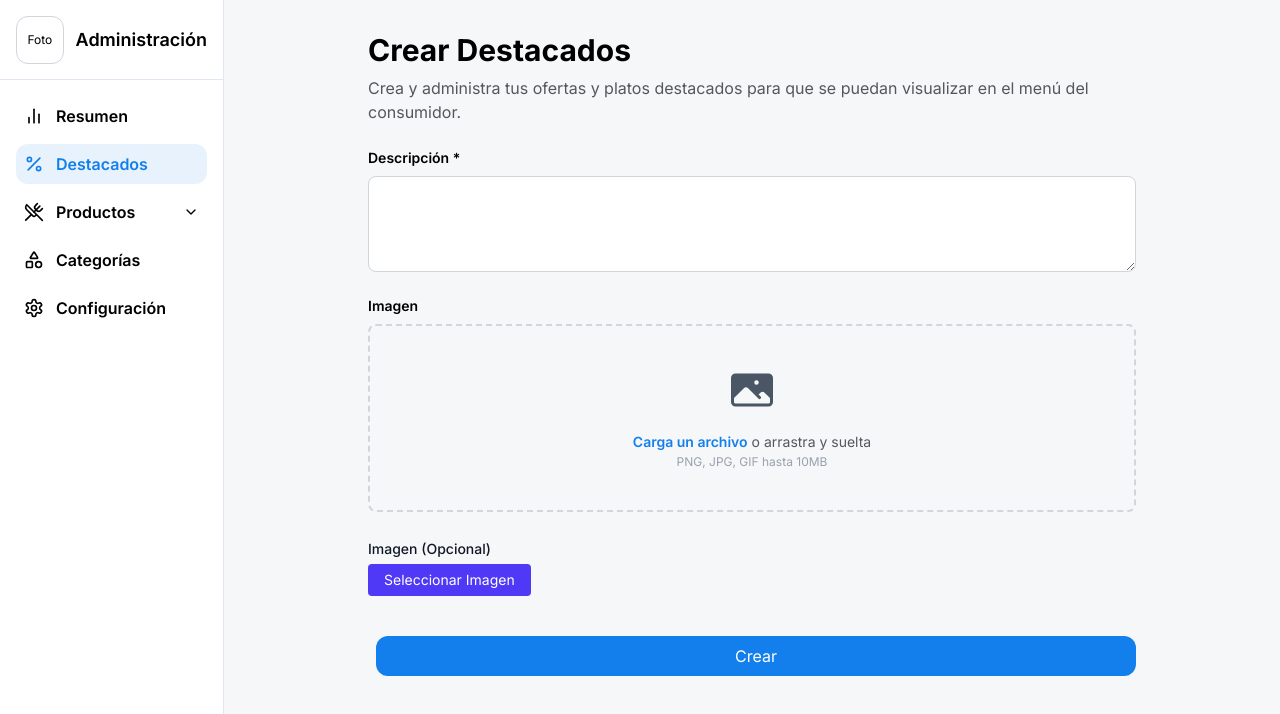
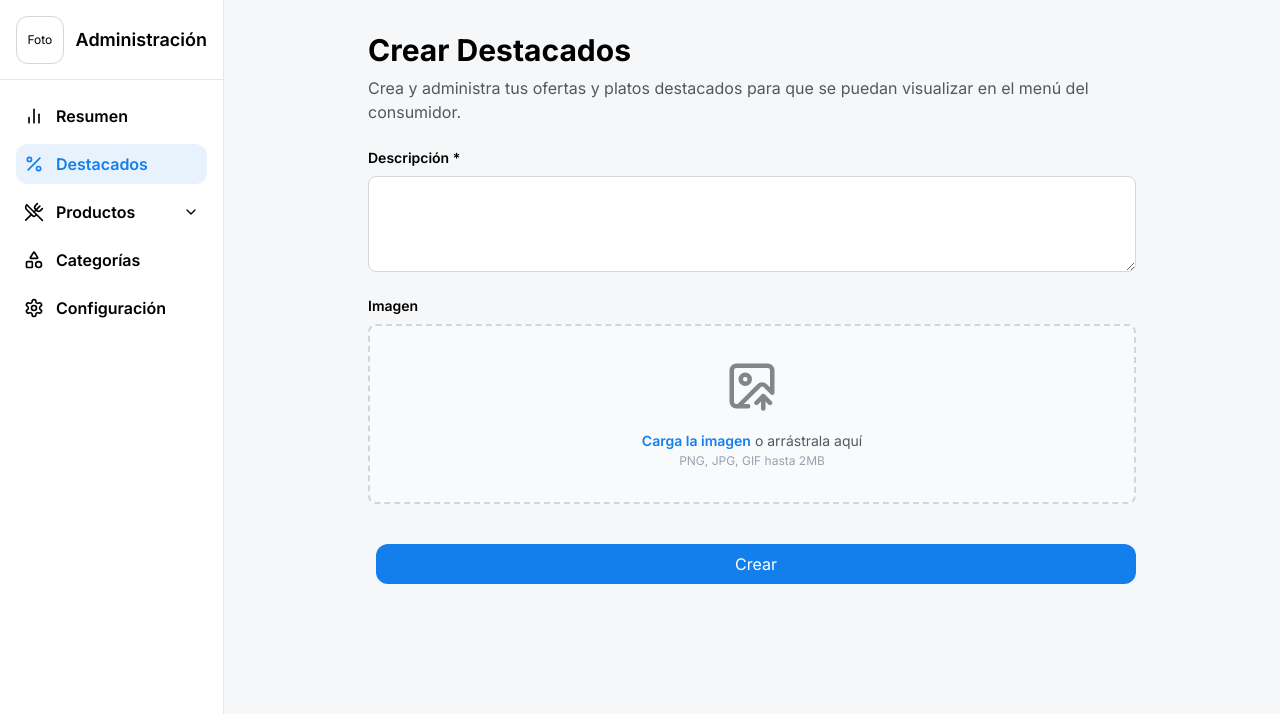
Before and after one commit to CristianTapia/dashboard, a Next.js app: page /dashboard/destacados in a window 1280 px wide. Shown: the top 714 px of the page. Built offline with nearby package versions, Linux system fonts and the light colour scheme.

Commit message:
Improving Image upload desing and adding preview

```diff
--- a/app/ui/Highlights.tsx
+++ b/app/ui/Highlights.tsx
@@ -1,4 +1,5 @@
-import ImageInput from "@/app/ui/Modals/ImageInput";
+import ImageUpload from "@/app/ui/ImageUpload";
+import { ImageUp } from "lucide-react";
 
 export default function Highlights() {
   return (
@@ -23,43 +24,13 @@ export default function Highlights() {
           />
         </div>
 
-        <div className="col-span-full">
-          <label className="block text-sm font-md font-semibold">Imagen</label>
-          <div className="mt-2 flex justify-center rounded-lg border-2 border-dashed border-[var(--color-border-box)] px-6 py-10">
-            <div className="text-center">
-              <svg
-                viewBox="0 0 24 24"
-                fill="currentColor"
-                data-slot="icon"
-                aria-hidden="true"
-                className="mx-auto size-12 text-gray-600"
-              >
-                <path
-                  d="M1.5 6a2.25 2.25 0 0 1 2.25-2.25h16.5A2.25 2.25 0 0 1 22.5 6v12a2.25 2.25 0 0 1-2.25 2.25H3.75A2.25 2.25 0 0 1 1.5 18V6ZM3 16.06V18c0 .414.336.75.75.75h16.5A.75.75 0 0 0 21 18v-1.94l-2.69-2.689a1.5 1.5 0 0 0-2.12 0l-.88.879.97.97a.75.75 0 1 1-1.06 1.06l-5.16-5.159a1.5 1.5 0 0 0-2.12 0L3 16.061Zm10.125-7.81a1.125 1.125 0 1 1 2.25 0 1.125 1.125 0 0 1-2.25 0Z"
-                  clip-rule="evenodd"
-                  fill-rule="evenodd"
-                />
-              </svg>
-              <div className="mt-4 flex text-sm/6 text-gray-400">
-                <label
-                  // for="file-upload"
-                  className="relative cursor-pointer rounded-md bg-transparent font-semibold text-[var(--color-txt-selected)] focus-within:outline-2 focus-within:outline-offset-2 hover:text-[var(--color-txt-selected/60)]"
-                >
-                  <span>Carga un archivo</span>
-                  <input id="file-upload" type="file" name="file-upload" className="sr-only" />
-                </label>
-                <p className="pl-1 text-[var(--color-txt-secondary)]">o arrastra y suelta</p>
-              </div>
-              <p className="text-xs text-gray-400">PNG, JPG, GIF hasta 10MB</p>
-            </div>
-          </div>
-        </div>
-
         {/* Imagen */}
-        <ImageInput />
+        <ImageUpload />
 
         {/* Send form button */}
-        <button className="p-2 bg-[var(--color-button-send)] text-white rounded-xl ml-2 cursor-pointer ">Crear</button>
+        <button type="button" className="p-2 bg-[var(--color-button-send)] text-white rounded-xl ml-2 cursor-pointer">
+          Crear
+        </button>
       </form>
     </div>
   );
--- /dev/null
+++ b/app/ui/ImageUpload.tsx
@@ -0,0 +1,189 @@
+"use client";
+
+import { useEffect, useId, useRef, useState } from "react";
+import Image from "next/image";
+import { ImageUp } from "lucide-react";
+
+type Props = {
+  onUploaded?: (path: string | null) => void;
+  onUploadingChange?: (v: boolean) => void;
+  initialPath?: string | null;
+};
+
+export default function ImageInput({ onUploaded, onUploadingChange, initialPath = null }: Props) {
+  const [imagePreview, setImagePreview] = useState<string | null>(null);
+  const [imagePath, setImagePath] = useState<string | null>(initialPath);
+  const [uploading, setUploading] = useState(false);
+
+  const inputId = useId();
+  const fileInputRef = useRef<HTMLInputElement | null>(null);
+
+  const setUploadingSafe = (v: boolean) => {
+    setUploading(v);
+    onUploadingChange?.(v);
+  };
+
+  async function fetchSigned(path: string) {
+    const r = await fetch(`/api/signed?path=${encodeURIComponent(path)}`);
+    const { url, error } = await r.json();
+    if (error) throw new Error(error);
+    setImagePreview(url);
+  }
+
+  async function uploadToServer(file: File) {
+    if (!file.type.startsWith("image/")) {
+      alert("Solo imagenes");
+      return;
+    }
+    if (file.size > 2 * 1024 * 1024) {
+      alert("Maximo 2MB");
+      return;
+    }
+
+    const fd = new FormData();
+    fd.append("file", file);
+
+    try {
+      setUploadingSafe(true);
+      const res = await fetch("/api/upload", { method: "POST", body: fd });
+      const json = await res.json();
+      if (!res.ok) throw new Error(json?.error || "Error subiendo imagen");
+
+      setImagePath(json.path);
+      onUploaded?.(json.path);
+      await fetchSigned(json.path);
+    } catch (e: any) {
+      console.error(e);
+      alert(e.message || "Error subiendo imagen");
+      setImagePath(null);
+      onUploaded?.(null);
+      setImagePreview(null);
+    } finally {
+      setUploadingSafe(false);
+    }
+  }
+
+  async function handleImageChange(e: React.ChangeEvent<HTMLInputElement>) {
+    const file = e.target.files?.[0];
+    if (!file) return;
+
+    const reader = new FileReader();
+    reader.onloadend = () => setImagePreview(reader.result as string);
+    reader.readAsDataURL(file);
+
+    await uploadToServer(file);
+  }
+
+  useEffect(() => {
+    if (!initialPath) {
+      setImagePath(null);
+      setImagePreview(null);
+      return;
+    }
+    setImagePath(initialPath);
+    fetchSigned(initialPath).catch(() => setImagePreview(null));
+  }, [initialPath]);
+
+  const clearImage = () => {
+    setImagePath(null);
+    setImagePreview(null);
+    onUploaded?.(null);
+    if (fileInputRef.current) fileInputRef.current.value = "";
+  };
+
+  return (
+    <div className="sm:col-span-4 pb-4">
+      {/* input único */}
+      <input
+        id={inputId}
+        ref={fileInputRef}
+        type="file"
+        name="imageUpload"
+        accept="image/*"
+        onChange={handleImageChange}
+        className="hidden"
+        disabled={uploading}
+      />
+
+      <div className="col-span-full">
+        <label className="block text-sm font-md font-semibold">Imagen</label>
+
+        {/* Marco con tamaño fijo */}
+        <div
+          className="
+            group mt-2 relative flex items-center justify-center
+            h-[180px] overflow-hidden rounded-lg
+            border-2 border-dashed border-[var(--color-border-box)]
+            bg-gray-50 dark:bg-neutral-900/30
+          "
+        >
+          {imagePreview ? (
+            <Image
+              src={imagePreview}
+              alt="Previsualización de la imagen"
+              fill
+              sizes="(max-width: 640px) 100vw, 640px"
+              className="object-contain"
+              unoptimized
+              priority={false}
+            />
+          ) : (
+            <div className="text-center px-6">
+              <ImageUp className="mx-auto" size={54} color="#82858a" />
+              <div className="mt-4 flex text-sm/6 text-gray-400">
+                <label
+                  htmlFor={inputId}
+                  className={`
+                    transition relative cursor-pointer rounded-md bg-transparent font-semibold
+                    text-[var(--color-txt-selected)] focus-within:outline-2 focus-within:outline-offset-2
+                    ${uploading ? "opacity-60 pointer-events-none" : "hover:text-[#61A7ED]"}
+                  `}
+                >
+                  <span>{uploading ? "Subiendo..." : "Carga la imagen"}</span>
+                </label>
+                <p className="pl-1 text-[var(--color-txt-secondary)]">o arrástrala aquí</p>
+              </div>
+              <p className="text-xs text-gray-400">PNG, JPG, GIF hasta 2MB</p>
+            </div>
+          )}
+        </div>
+      </div>
+
+      {/* Barra inferior: solo cuando hay imagen */}
+      {imagePreview && (
+        <div className="flex items-center justify-end gap-2 mt-2">
+          <label
+            htmlFor={inputId}
+            className={`
+              cursor-pointer inline-flex items-center gap-2 px-3 py-1.5 text-sm font-medium
+              rounded-md border shadow-sm
+              text-text-light dark:text-text-dark bg-surface-light dark:bg-surface-dark
+              border-border-light dark:border-border-dark
+              ${
+                uploading ? "opacity-60 pointer-events-none" : "hover:bg-background-light dark:hover:bg-background-dark"
+              }
+            `}
+          >
+            {uploading ? "Cargando..." : "Reemplazar"}
+          </label>
+
+          <button
+            type="button"
+            onClick={clearImage}
+            disabled={uploading}
+            className={`
+              inline-flex items-center gap-2 px-3 py-1.5 text-sm font-medium rounded-md border shadow-sm
+              ${
+                uploading
+                  ? "text-red-400 bg-red-50/60 border-red-200/60 cursor-not-allowed"
+                  : "text-red-600 dark:text-red-500 bg-red-50 dark:bg-red-900/20 border-red-200 dark:border-red-800/50 hover:bg-red-100 dark:hover:bg-red-900/30"
+              }
+            `}
+          >
+            Quitar
+          </button>
+        </div>
+      )}
+    </div>
+  );
+}
--- a/app/ui/Modals/ImageInput.tsx
+++ b/app/ui/Modals/ImageInput.tsx
@@ -2,6 +2,7 @@
 
 import { useState, useEffect } from "react";
 import Image from "next/image";
+import { ImageUp } from "lucide-react";
 
 type Props = {
   onUploaded?: (path: string | null) => void;
@@ -92,8 +93,6 @@ export default function ImageInput({ onUploaded, onUploadingChange, initialPath
 
   return (
     <div className="sm:col-span-4 pb-4">
-      <label className="text-sm font-medium text-gray-900">Imagen (Opcional)</label>
-
       <input id="imageUpload" type="file" accept="image/*" onChange={handleImageChange} className="hidden" />
 
       <div className="flex items-center gap-3 mt-1">
```
